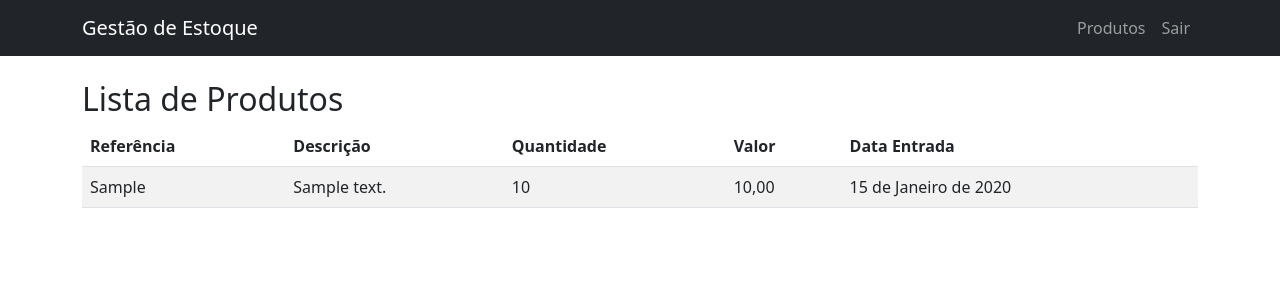
After one commit to rdralves/controle-produtos, a Django app: page /estoque/produtos/ in a window 1280 px wide. The commit adds this page. Shown: the top 300 px of the page. Run offline with Django 5.2, Linux system fonts and the light colour scheme; a user stored in the database is signed in; tables that the repository leaves empty hold one stand-in row (values such as "Sample post").

Commit message:
Criação do template base com Bootstrap 5 e interface amigável

```diff
--- /dev/null
+++ b/estoque/urls.py
@@ -0,0 +1,6 @@
+from django.urls import path
+from . import views
+
+urlpatterns = [
+    path('produtos/', views.produto_list, name='produto_list'),
+]
--- a/estoque/views.py
+++ b/estoque/views.py
@@ -1,3 +1,9 @@
 from django.shortcuts import render
+from django.contrib.auth.decorators import login_required
+from .models import Produto
 
-# Create your views here.
+
+@login_required
+def produto_list(request):
+    produtos = Produto.objects.all()
+    return render(request, 'estoque/produto_list.html', {'produtos': produtos})
--- a/gestao_estoque/urls.py
+++ b/gestao_estoque/urls.py
@@ -5,5 +5,6 @@ from .views import home
 urlpatterns = [
     path('admin/', admin.site.urls),
     path('accounts/', include('django.contrib.auth.urls')),
-    path('', home, name='home'),  # home sem parênteses
+    path('', home, name='home'),
+    path('estoque/', include('estoque.urls')),
 ]
--- /dev/null
+++ b/templates/base.html
@@ -0,0 +1,48 @@
+<!DOCTYPE html>
+<html lang="pt-br">
+
+<head>
+    <meta charset="UTF-8">
+    <meta name="viewport" content="width=device-width, initial-scale=1">
+    <title>{% block title %}Gestão de Estoque{% endblock %}</title>
+    <link href="https://cdn.jsdelivr.net/npm/bootstrap@5.3.0/dist/css/bootstrap.min.css" rel="stylesheet">
+</head>
+
+<body>
+    <nav class="navbar navbar-expand-lg navbar-dark bg-dark">
+        <div class="container">
+            <a class="navbar-brand" href="{% url 'home' %}">Gestão de Estoque</a>
+            <button class="navbar-toggler" type="button" data-bs-toggle="collapse" data-bs-target="#navbarNav">
+                <span class="navbar-toggler-icon"></span>
+            </button>
+            <div class="collapse navbar-collapse" id="navbarNav">
+                <ul class="navbar-nav ms-auto">
+                    {% if user.is_authenticated %}
+                    <li class="nav-item">
+                        <a class="nav-link" href="{% url 'produto_list' %}">Produtos</a>
+                    </li>
+                    <li class="nav-item">
+                        <form method="post" action="{% url 'logout' %}">
+                            {% csrf_token %}
+                            <button type="submit" class="btn btn-link nav-link">Sair</button>
+                        </form>
+                    </li>
+                    {% else %}
+                    <li class="nav-item">
+                        <a class="nav-link" href="{% url 'login' %}">Login</a>
+                    </li>
+                    {% endif %}
+                </ul>
+            </div>
+        </div>
+    </nav>
+
+    <div class="container py-4">
+        {% block content %}
+        {% endblock %}
+    </div>
+
+    <script src="https://cdn.jsdelivr.net/npm/bootstrap@5.3.0/dist/js/bootstrap.bundle.min.js"></script>
+</body>
+
+</html>
--- /dev/null
+++ b/templates/estoque/produto_list.html
@@ -0,0 +1,33 @@
+{% extends 'base.html' %}
+
+{% block title %}Lista de Produtos{% endblock %}
+
+{% block content %}
+<h2>Lista de Produtos</h2>
+<table class="table table-striped">
+    <thead>
+        <tr>
+            <th>Referência</th>
+            <th>Descrição</th>
+            <th>Quantidade</th>
+            <th>Valor</th>
+            <th>Data Entrada</th>
+        </tr>
+    </thead>
+    <tbody>
+        {% for produto in produtos %}
+        <tr>
+            <td>{{ produto.ref_produto }}</td>
+            <td>{{ produto.descricao }}</td>
+            <td>{{ produto.quantidade }}</td>
+            <td>{{ produto.valor }}</td>
+            <td>{{ produto.data_entrada }}</td>
+        </tr>
+        {% empty %}
+        <tr>
+            <td colspan="5">Nenhum produto cadastrado.</td>
+        </tr>
+        {% endfor %}
+    </tbody>
+</table>
+{% endblock %}
```
Also changed, not shown: templates/home.html (+7 -16 lines).
